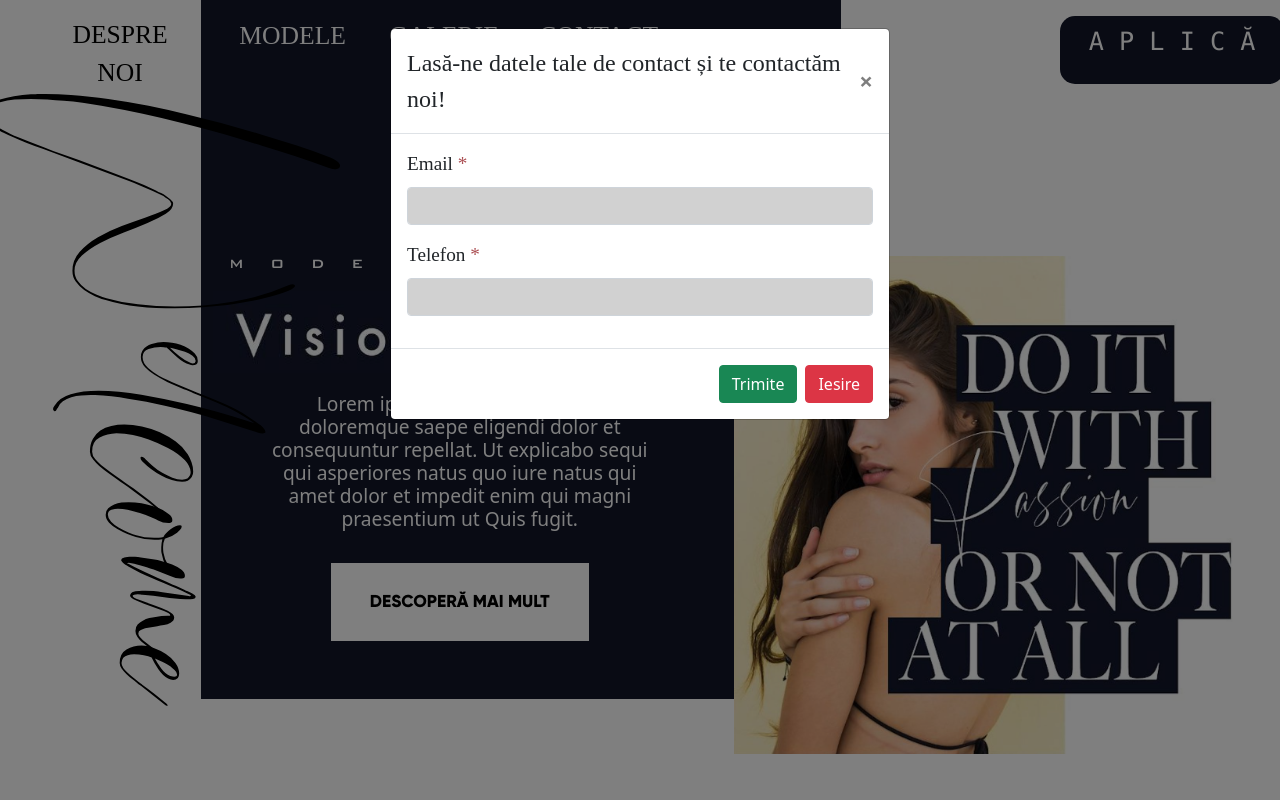
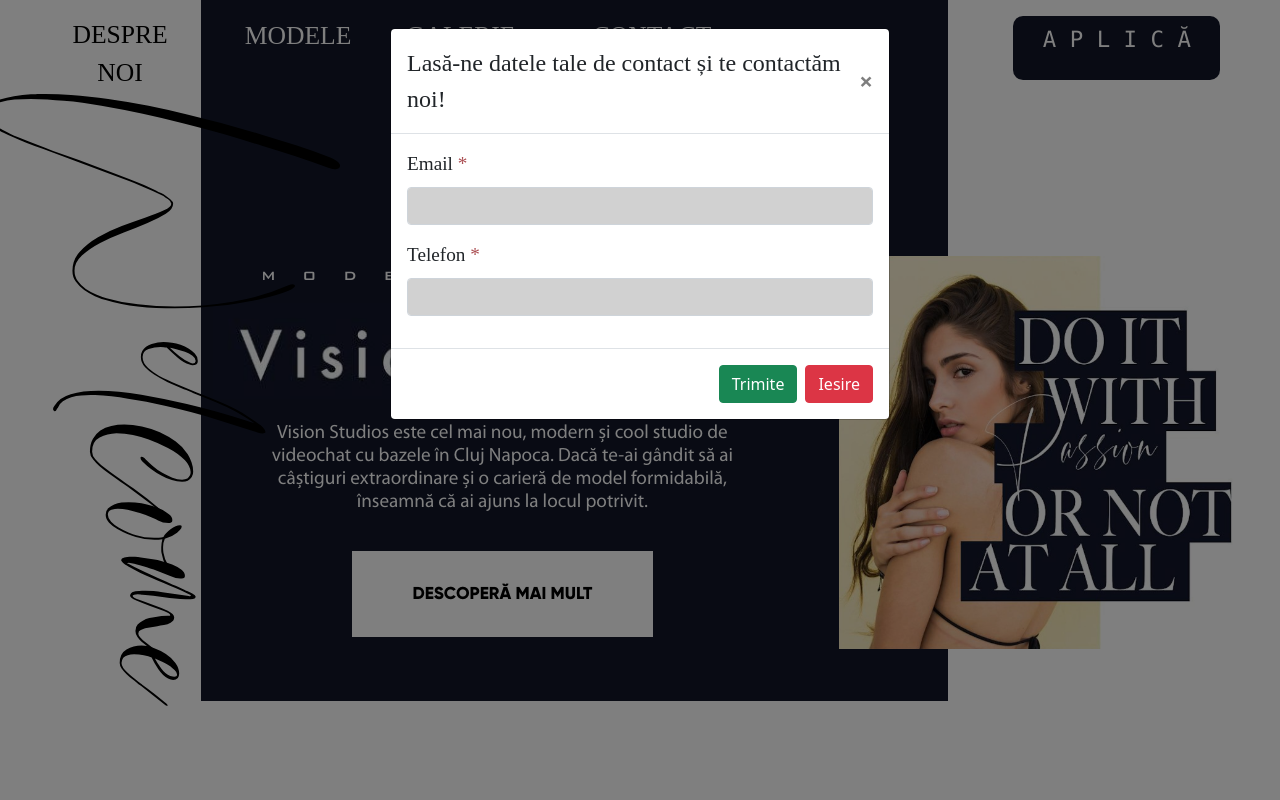
Before and after one commit to VladBlidar/ourVision, a Django app: page / in a window 1280 px wide. Run offline with Django 3.2, Linux system fonts and the light colour scheme; parts of the project's set-up code (start-up, migrations or seed data) failed here and were passed over; some libraries are stand-ins or nearby versions; some web fonts are replaced.

Commit message:
Update homepage

```diff
--- a/visionStudios/settings.py
+++ b/visionStudios/settings.py
@@ -31,7 +31,7 @@ SECRET_KEY = os.getenv("DJANGO_SECRET_KEY")
 # SECURITY WARNING: don't run with debug turned on in production!
 DEBUG = True
 
-ALLOWED_HOSTS = os.getenv("DJANGO_ALLOWED_HOSTS", "127.0.0.1,localhost").split(",")
+ALLOWED_HOSTS = os.getenv("DJANGO_ALLOWED_HOSTS", "127.0.0.1,localhost, 0.0.0.0").split(",")
 
 # Application definition
 
--- a/visionStudios/static/style.css
+++ b/visionStudios/static/style.css
@@ -1,6 +1,11 @@
 @font-face {
     font-family: 'SimplifiedRegular';
     src: url("/static/simplified.ttf");
+}
+
+@font-face {
+  font-family: 'Myriad';
+  src: url("/static/MyriadProRegular.ttf");
 }
 
 @font-face {
@@ -104,6 +109,10 @@
   font-family: Futura;
 }
 
+.myriad {
+  font-family: Myriad;
+}
+
 .futuraMedium {
   font-family: FuturaMedium;
 }
@@ -181,13 +190,13 @@
 }
 
 .apply_btn {
-    border-radius: 15px;
+    border-radius: 10px;
     background-color: #121729;
     font-family: Futura;
     padding-right: 15%;
     padding-left: 15%;
     color: #FFFFFF;
-    font-size: 2.25vw;
+    font-size: 2.0vw;
 }
 
 .apply_btn:hover span {
--- a/visionStudios/templates/home.html
+++ b/visionStudios/templates/home.html
@@ -53,18 +53,17 @@
     <div class="col-2">
         <button class="underline2 headitem" style="color: black; padding-left: 30%; padding-top: 2vh;" onclick="location.href = '/aboutus'"> DESPRE NOI </button>
         <div id="id_welcome" class="typed_text typeText" style="position:relative; z-index: 99; writing-mode: vertical-rl; text-orientation: mixed; ; margin-left: -10vw; "></div>
-        {% comment %} <div style="font-size: 28vw;"> Welcome </div> {% endcomment %}
     </div>
 
-    <div class="col-6" style="background-color: #121729; padding-top: 2vh;">
+    <div class="col-7" style="background-color: #121729; padding-top: 2vh;">
         <div class="row">
-            <div class="col" style="padding-left: 5%;">
+            <div class="col-3" style="padding-left: 5%;">
                 <button class="underline headitem" type="submit" onclick="location.href = '/modele'">  MODELE </button>
             </div>
-            <div class="col">
+            <div class="col-3">
                <button class="underline headitem" type="submit" onclick="location.href = '/galerie'"> GALERIE </button>
             </div>
-            <div class="col-6">
+            <div class="col-5">
                 <button class="underline headitem" type="submit" onclick="location.href = '/contact'"> CONTACT </button>
             </div>
 
@@ -92,34 +91,28 @@
                 <img src="{% static 'vs_title.jpg' %}" draggable="false" class="img-fluid">
             </div>
             <div class="row" style="color: white; padding-top: 4%; padding-bottom: 4%; padding-left: 10%; padding-right: 10%; word-wrap: break-word;  white-space: pre-wrap; text-align: center;">
-                <h3 style="font-size: 1.5vw;">Lorem ipsum dolor sit amet. Est doloremque saepe eligendi dolor et consequuntur repellat. Ut explicabo sequi qui asperiores natus quo iure natus qui amet dolor et impedit enim qui magni praesentium ut Quis fugit.</h3>
+                <h3 class="myriad" style="font-size: 1.5vw;">Vision Studios este cel mai nou, modern și cool studio de videochat cu bazele în Cluj Napoca. Dacă te-ai gândit să ai câștiguri extraordinare și o carieră de model formidabilă, înseamnă că ai ajuns la locul potrivit.</h3>
             </div>
             <div class="row" style=" display: flex; align-items: center; justify-content: center; padding-bottom: 10%;">
                 <button class="find_out_btn gilroy" style="vertical-align:middle; width: 50%; font-size: 1.35vw; font-weight: bold;" onclick="location.href = '/aboutus'"><span>DESCOPERĂ MAI MULT</span></button>
             </div>
         </div>
     </div>
-    <div class="col mt-3">
-        <!-- <div class="input-group" style="width: 70%; margin-left: 30%; z-index: 9;">
-            <i class="fa fa-search" style="font-size: 3vw;"></i>
-            <input class="form-control py-2 rounded-pill mr-1 pr-5" value="Caută..." id="example-search-input">
-            <span class="input-group-append">
-                <button class="btn rounded-pill border-0 ml-n5" type="button">
-                </button>
-            </span>
-        </div> -->
+    <div class="col">
     </div>
-    <div class="col mt-3" style="margin-right: 1%; z-index: 9;">
+    <div class="col-2 mt-3" style="z-index: 9;">
         <button class="btn apply_btn" type="button" onclick="location.href = '/aplica'" style="vertical-align:middle;"><span><pre style="color: white;">A P L I C Ă</pre></span></button>
+    </div>
+    <div class="col">
     </div>
     <div class="row" style="position: absolute;
         height: 100%; width: 100%;
         z-index: 1;
         margin: 30px;
        ">
-    <div class="col-6">
+    <div class="col-7">
     </div>
-    <div class="col-5" style="margin-top: 18%; margin-left: 5vw;">
+    <div class="col-4" style="margin-top: 18%; margin-left: 5vw;">
         <img src="{% static 'main_catchphrase.jpg' %}" draggable="false" class="img-fluid">
     </div>
 </div>
```
Also changed, not shown: visionStudios/static/MyriadProRegular.ttf (added), 1 other file.
